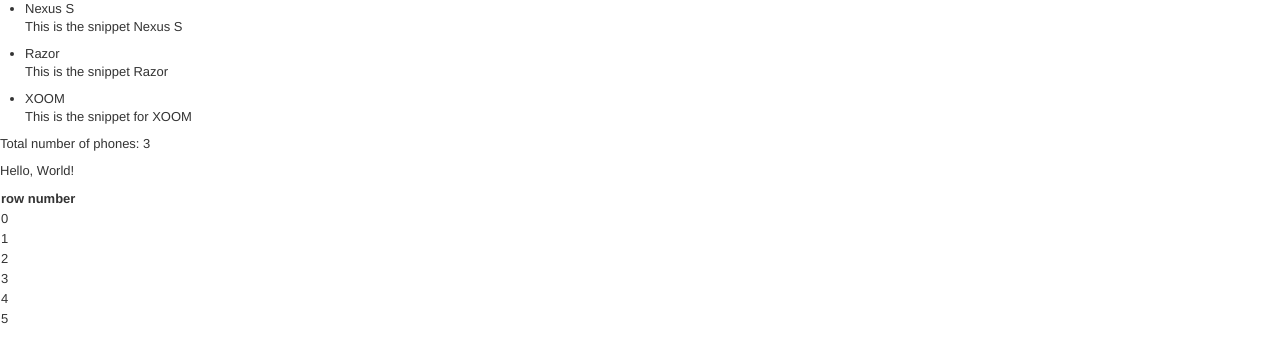
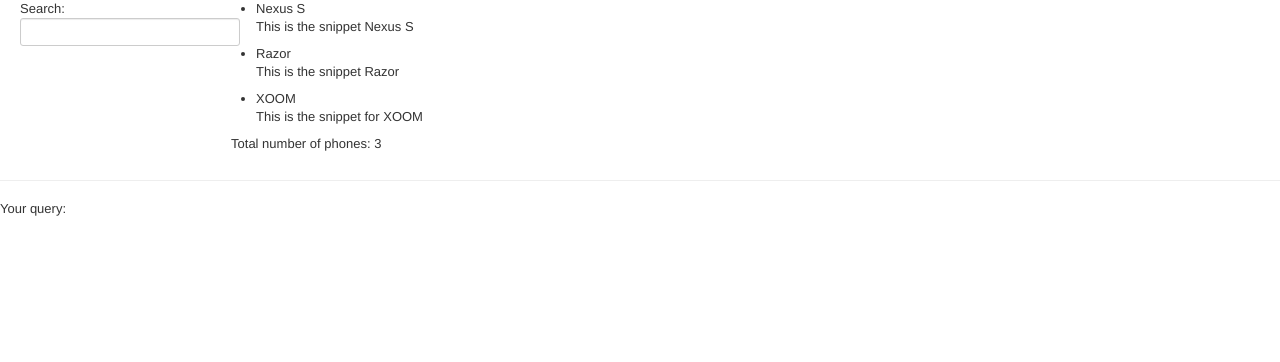
Before and after one commit to ysadka/ang_phonecat, a website: page app/index.html in a window 1280 px wide. Drawn offline with Linux system fonts and the light colour scheme.

Commit message:
step 3 - filtering repeaters

```diff
--- a/app/index.html
+++ b/app/index.html
@@ -1,28 +1,38 @@
 <!doctype html>
-<html lang="en" ng-app="phonecatApp">
+<html lang="en" ng-app="phonecatApp" ng-controller="PhoneListCtrl"> <!-- Controller binding moved here -->
 <head>
   <meta charset="utf-8">
-  <title>My HTML File</title>
+  <title> {{query}} My HTML File</title>
   <link rel="stylesheet" href="css/app.css">
   <link rel="stylesheet" href="css/bootstrap.css">
   <script src="lib/angular/angular.js"></script>
   <script src="js/controllers.js"></script>
 </head>
-<body ng-controller="PhoneListCtrl">
+<body> <!-- Must remove ng-controller - - - can only live once? -->
 
-  <ul>
-    <li ng-repeat="phone in phones">
-      {{phone.name}}
-      <p> {{phone.snippet}} </p>
-    </li>
-  </ul>
+  <div class="container-fluid">
+    <div class="row-fluid">
+      <div class="span2">
+        <!-- Sidebar content -->
+        Search: <input ng-model="query">
+      </div>
+      <div class="span10">
+        <!-- Body content -->
+        <ul>
+          <li ng-repeat="phone in phones | filter : query">
+            {{phone.name}}
+            <p> {{phone.snippet}} </p>
+          </li>
+        </ul>
+        <p> Total number of phones: {{phones.length}}</p>
+      </div>
+    </div>
+  </div>
 
-  <p> Total number of phones: {{phones.length}}</p>
-  <p>{{hello}}</p>
-  <table>
-    <tr> <th> row number </th> </tr>
-    <tr ng-repeat="i in [0,1,2,3,4,5]"> <td>{{i}}</td></tr>
-  </table>
+  <hr>
+
+  <div> Your query: {{query}}</div> <!-- This is CASE SENSITIVE-->
+
 
 </body>
 </html>
```
Also changed, not shown: test/e2e/scenarios.js (+13 -4 lines).
